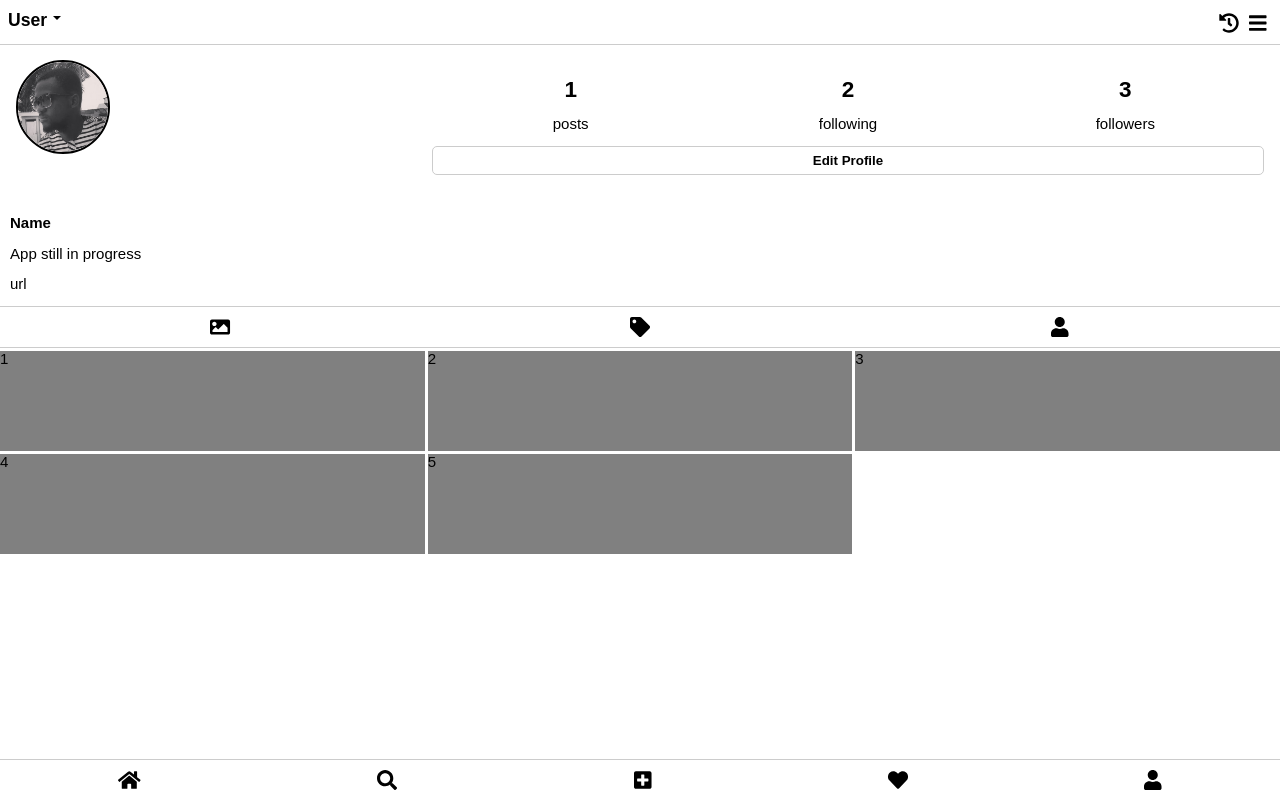
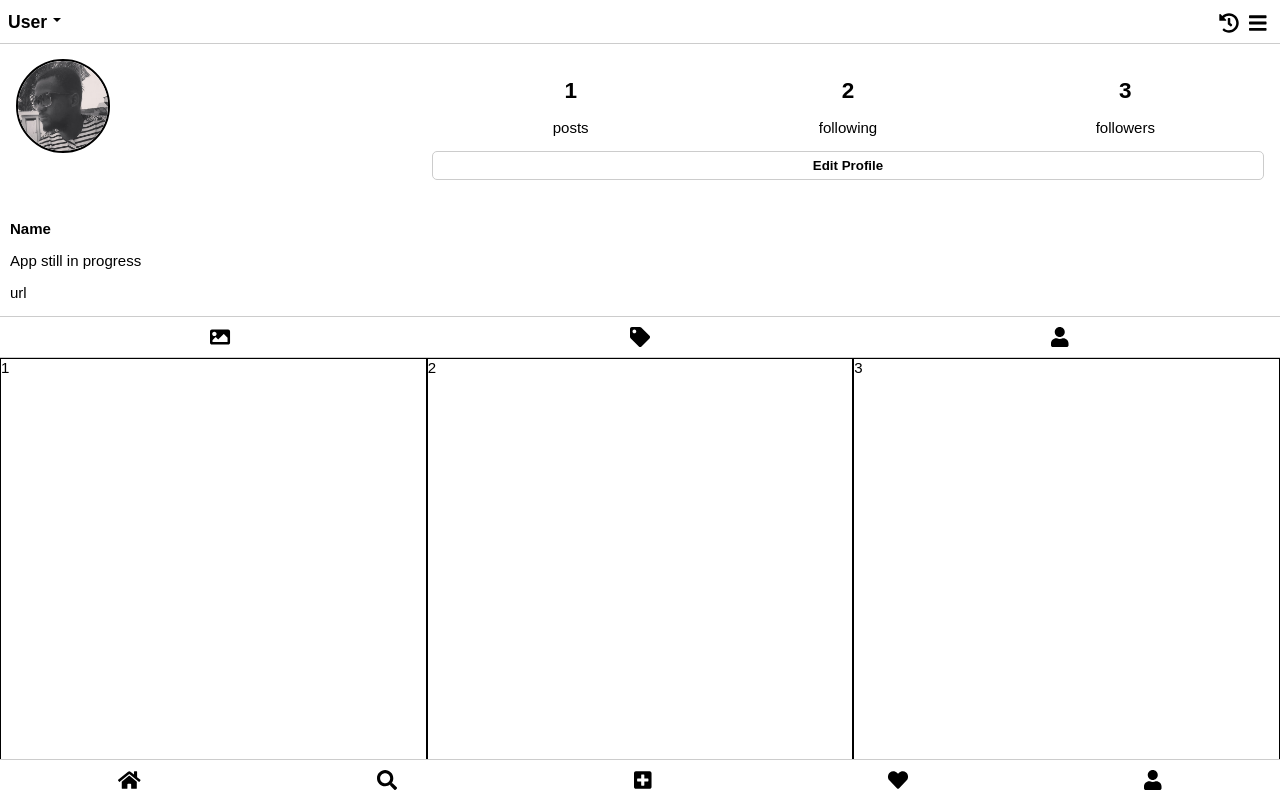
Before and after one commit to superman-saeed/instagram-demo, a React (Create React App) app: page /user in a window 1280 px wide. Shown: the top 798 px of the page. Built offline with nearby package versions, Linux system fonts and the light colour scheme.

Commit message:
rm semantic-ui

```diff
--- a/src/components/Gallery.js
+++ b/src/components/Gallery.js
@@ -7,7 +7,10 @@ class Gallery extends React.Component {
     this.list = [1,2,3,4,5];
   }
   render(){
-    const elements= this.list.map((num,i)=> <div key={i}>{num}</div>)
+    const elements= this.list.map((num,i)=>
+     <div className="photo-frame" key={i}>
+     <div className="gallery-photo">{num}</div>
+    </div>);
     return (
       <div className="gallery">
        {elements}
--- a/src/stylesheets/activity.css
+++ b/src/stylesheets/activity.css
@@ -9,7 +9,7 @@
   text-align: center;
   padding: 0;
   margin: 0;
-  overflow: auto;
+  overflow: hidden;
 
 }
 .activity-nav li{
@@ -23,13 +23,14 @@
   display: block;
   padding: 8px 15px;
   line-height: 2;
-  color:black;
-  outline: none;
+
 }
 .activity-nav a:hover{
   border-bottom: 2px solid black;
 }
-.activity-nav::after{
+.activity-nav a::after{
   clear: both;
   display: table;
+  content: "";
+
 }
--- a/src/stylesheets/app.css
+++ b/src/stylesheets/app.css
@@ -2,7 +2,7 @@
   position: fixed;
   bottom: 0;
   left: 0;
-  right: 0;
+  width: 100%;
   border-top: 0.5px solid #ccc;
   background-color: white;
 }
@@ -14,10 +14,4 @@
 .main-nav div{
   padding: 10px;
   text-align: center;
-
 }
-.main-nav a{
-  color: black;
-  outline: none;
-
-}
--- a/src/stylesheets/home.css
+++ b/src/stylesheets/home.css
@@ -12,8 +12,3 @@
 .toolbar{
   padding: 7px;
 }
-
-.tooolbar::after{
-  clear: both;
-  display: table;
-}
--- a/src/stylesheets/index.css
+++ b/src/stylesheets/index.css
@@ -2,23 +2,17 @@ body{
   margin: 0;
   font-size: 0.94rem;
   font-family: sans-serif,arial;
-  line-height: 1;
 }
 body a{
   text-decoration: none;
   outline: none;
+  color: black;
 }
 
 .app{
+  position: relative;
+}
 
-}
-.right{
-  float: right;
-}
-.right::after{
-  clear: both;
-  display: table;
-}
 .top{
   border-bottom: 0.5px solid #ccc;
   box-sizing: border-box;
@@ -28,6 +22,10 @@ body a{
 .top a{
    float: right;
    margin: 1px 5px;
-   outline: none;
-   color: black;
+
 }
+.top a::after{
+  content: "";
+  clear: both;
+  display: table;
+}
--- a/src/stylesheets/user.css
+++ b/src/stylesheets/user.css
@@ -1,16 +1,3 @@
-.user{
-  overflow: hidden;
-  box-sizing:border-box;
-
-}
-.user a{
-  float: right;
-}
-.user::after{
-  clear: both;
-  display: table;
-  content: "";
-}
 .select-user, .select-user div,h3{
   display: inline;
 }
@@ -38,25 +25,20 @@
   margin-bottom: 0;
 }
 .user-pic{
-  grid-row-start: 1;
-  grid-row-end: 3;
-  justify-content: center;
+  grid-row: 1/3;
+
 
 }
 .user-pic img{
   height: 90px;
   width: 90px;
-  margin: auto;
   border-radius: 50%;
-  grid-row-start: 1;
-  grid-row-end: 3;
   border: 2px solid black;
 
 }
 
 .user-profile, .edit{
-  grid-column-start: 2;
-  grid-column-end: 4;
+  grid-column: 2/4;
   display: grid;
   grid-template-columns: 1fr 1fr 1fr;
   text-align: center;
@@ -66,8 +48,7 @@
 
 }
 .edit button{
-  grid-column-start: 1;
-  grid-column-end: 4;
+  grid-column: 1/4;
   font-weight: bold;
   padding: 6px 10px;
   text-align: center;
@@ -90,18 +71,13 @@
 .name-details p:nth-last-child(1){
   margin-bottom: 5px;
 }
-.highlights{
-  border-top: 1px solid #ccc;
 
-}
 .photo-line{
   display: grid;
   grid-template-columns: 1fr 1fr 1fr;
   text-align: center;
 }
-.photo-line a{
-  color: black;
-}
+
 .bborder{
   border-bottom: 1px solid #ccc;
   border-top: 1px solid #ccc;
@@ -109,12 +85,25 @@
 }
 
 .gallery{
-  padding-top: 3px;
-  display: grid;
-  grid-template-columns: 1fr 1fr 1fr;
-  grid-template-rows: 100px 100px 100px;
-  grid-gap: 3px;
+  display: flex;
+  flex-flow: row wrap;
 }
-.gallery div{
-  background-color: grey;
+
+.photo-frame{
+  position: relative;
+  flex-basis: 33.333%;
+  border: 1px solid;
+  box-sizing: border-box;
+
 }
+.photo-frame::before{
+  content: '';
+  padding-top: 100%;
+  display: block;
+}
+.gallery-photo{
+  position: absolute;
+  top: 0; left: 0;
+  height: 100%;
+  width: 100%;
+}
```
